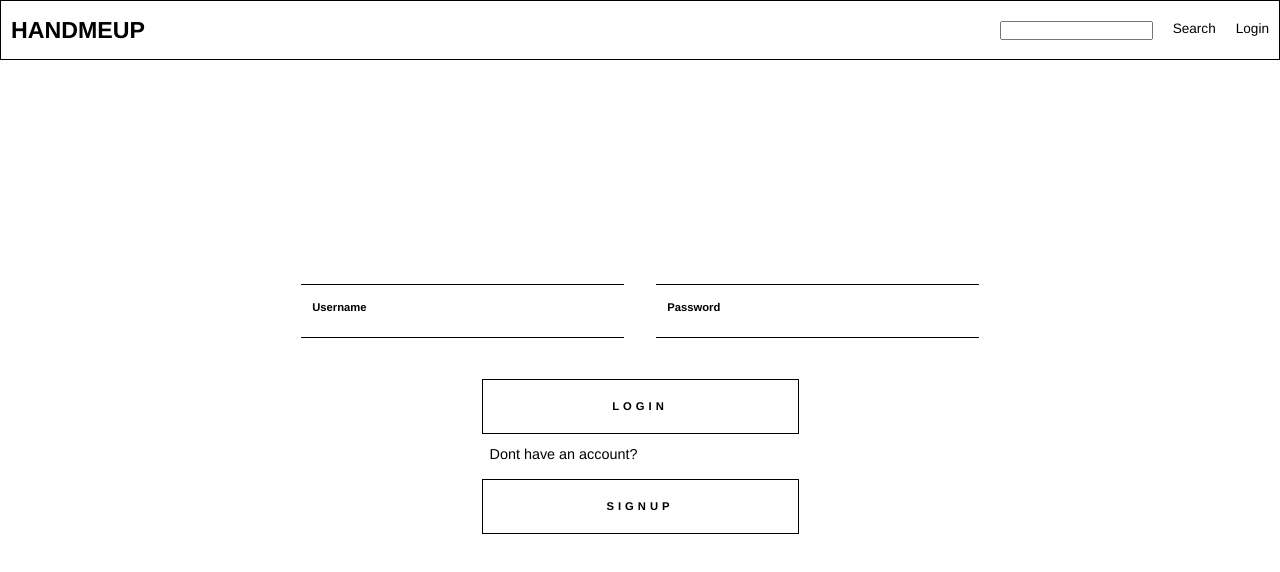
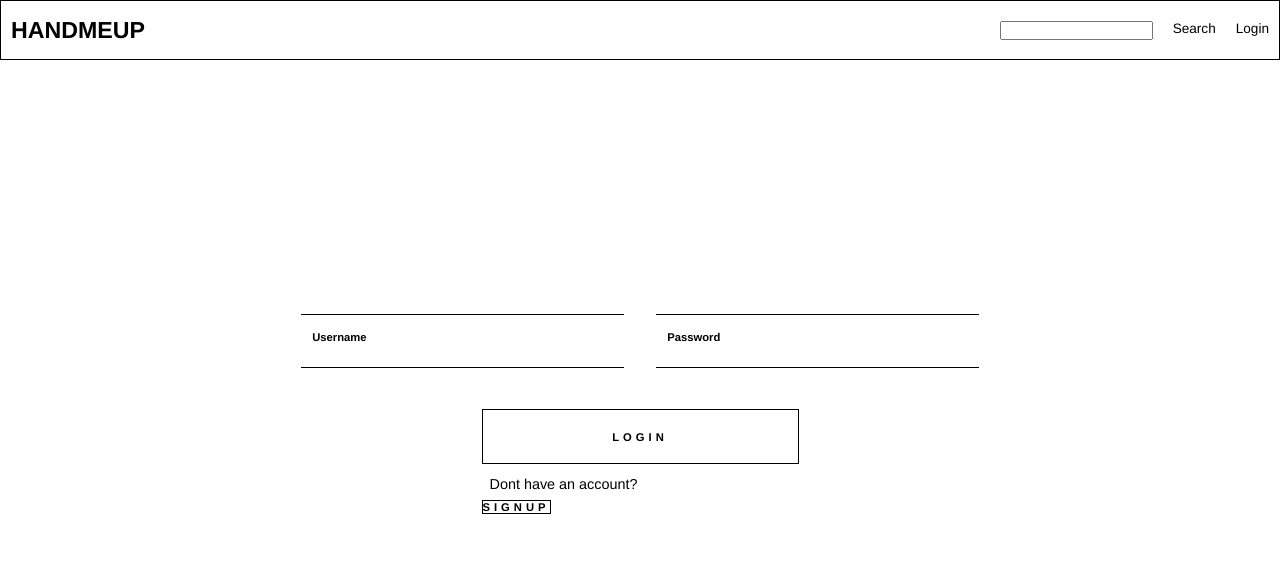
Before and after one commit to anshitsinha/HandMeUp, a React (Create React App) app in the folder client/: page /login in a window 1280 px wide. Shown: the top 572 px of the page. Built offline with nearby package versions, Linux system fonts and the light colour scheme.

Commit message:
signup login link fix

```diff
--- a/client/src/components/Login.jsx
+++ b/client/src/components/Login.jsx
@@ -4,6 +4,7 @@ import axios from "axios";
 import Header from "./Header";
 import "./Login.css";
 import API_URL from "../constants";
+import { Link } from "react-router-dom";
 
 const Login = () => {
   const navigate = useNavigate();
@@ -79,19 +80,13 @@ const Login = () => {
         </span>
         <div className="butonss">
           <button id="sendButton" onClick={logIn} type="button">
-          Login
+            Login
           </button>
           <br />
           <p className="question">Dont have an account?</p>
-          <button
-            id="sendButton"
-            onClick={() => {
-              window.location.href = "/signup";
-            }}
-            type="button"
-          >
-            Signup
-          </button>
+
+            <Link  id="sendButton" to="/signup">Signup</Link>
+
         </div>
       </div>
     </div>
--- a/client/src/components/Signup.jsx
+++ b/client/src/components/Signup.jsx
@@ -5,6 +5,7 @@ import { useNavigate } from "react-router-dom";
 import Header from "./Header";
 import "./Login.css";
 import API_URL from "../constants";
+import { Link } from "react-router-dom";
 
 const Signup = () => {
   const navigate = useNavigate();
@@ -77,15 +78,9 @@ const Signup = () => {
           </button>
           <br />
           <p className="question">Already have an account?</p>
-          <button
-            id="sendButton"
-            onClick={() => {
-              window.location.href = "/login";
-            }}
-            type="button"
-          >
+          <Link id="sendButton" to="/login">
             Login
-          </button>
+          </Link>
         </div>
       </div>
     </div>
```
